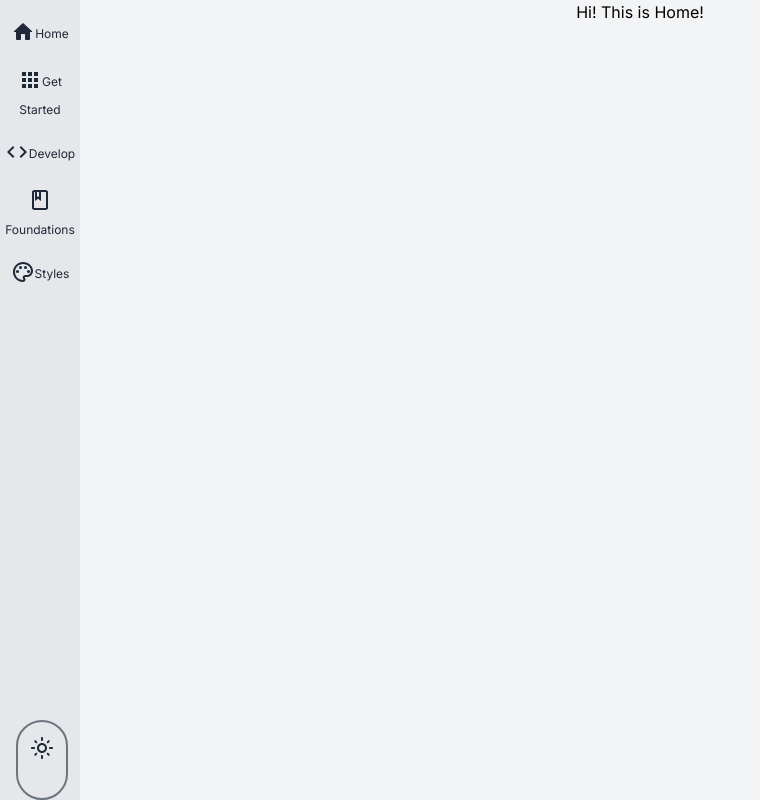
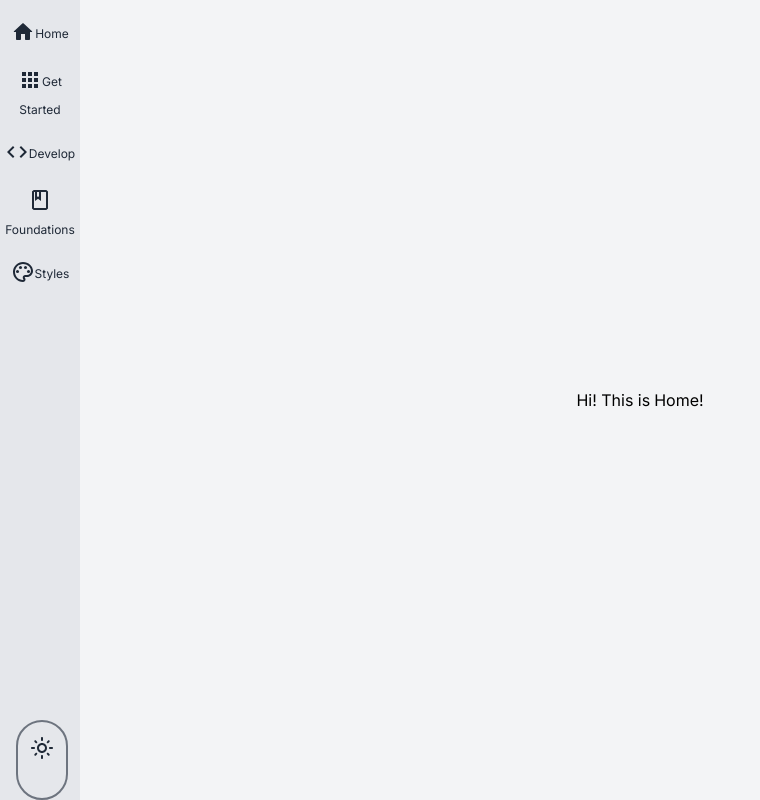
Before and after one commit to rhino-ty/back-office-nextjs-13-template, a Next.js app: page / in a window 1280 px wide. Shown: the whole page, without its empty margins (0-760 px from the left). Built offline with nearby package versions, Linux system fonts and the light colour scheme.

Commit message:
feat: 페이지마다 문구 작성

```diff
--- a/src/app/components/page.tsx
+++ b/src/app/components/page.tsx
@@ -1,3 +1,7 @@
 export default function Components() {
-  return <div>awd</div>;
+  return (
+    <main className="flex min-h-screen flex-col items-center justify-center">
+      Hi! This is the Components page!
+    </main>
+  );
 }
--- a/src/app/develop/page.tsx
+++ b/src/app/develop/page.tsx
@@ -1,3 +1,7 @@
 export default function Develop() {
-  return <></>;
+  return (
+    <main className="flex min-h-screen flex-col items-center justify-center">
+      Hi! This is the Develop page!
+    </main>
+  );
 }
--- a/src/app/foundations/page.tsx
+++ b/src/app/foundations/page.tsx
@@ -1,3 +1,7 @@
 export default function Foundations() {
-  return <></>;
+  return (
+    <main className="flex min-h-screen flex-col items-center justify-center">
+      Hi! This is the Foundations page!
+    </main>
+  );
 }
--- a/src/app/get-started/page.tsx
+++ b/src/app/get-started/page.tsx
@@ -1,3 +1,7 @@
 export default function GetStarted() {
-  return <></>;
+  return (
+    <main className="flex min-h-screen flex-col items-center justify-center">
+      Hi! This is the Get Started page!
+    </main>
+  );
 }
--- a/src/app/page.tsx
+++ b/src/app/page.tsx
@@ -1,7 +1,13 @@
+import Link from "next/link";
+
 export default function Home() {
   return (
-    <main className="flex min-h-screen flex-col items-center justify-between">
-      Hi! This is Home!
+    <main className="flex min-h-screen flex-row items-center justify-center">
+      Hi! This is
+      <Link href="https://m3.material.io/" className="ml-1">
+        Home
+      </Link>
+      !
     </main>
   );
 }
--- a/src/app/styles/page.tsx
+++ b/src/app/styles/page.tsx
@@ -1,3 +1,7 @@
 export default function Styles() {
-  return <></>;
+  return (
+    <main className="flex min-h-screen flex-col items-center justify-center">
+      Hi! This is the Styles page!
+    </main>
+  );
 }
```
